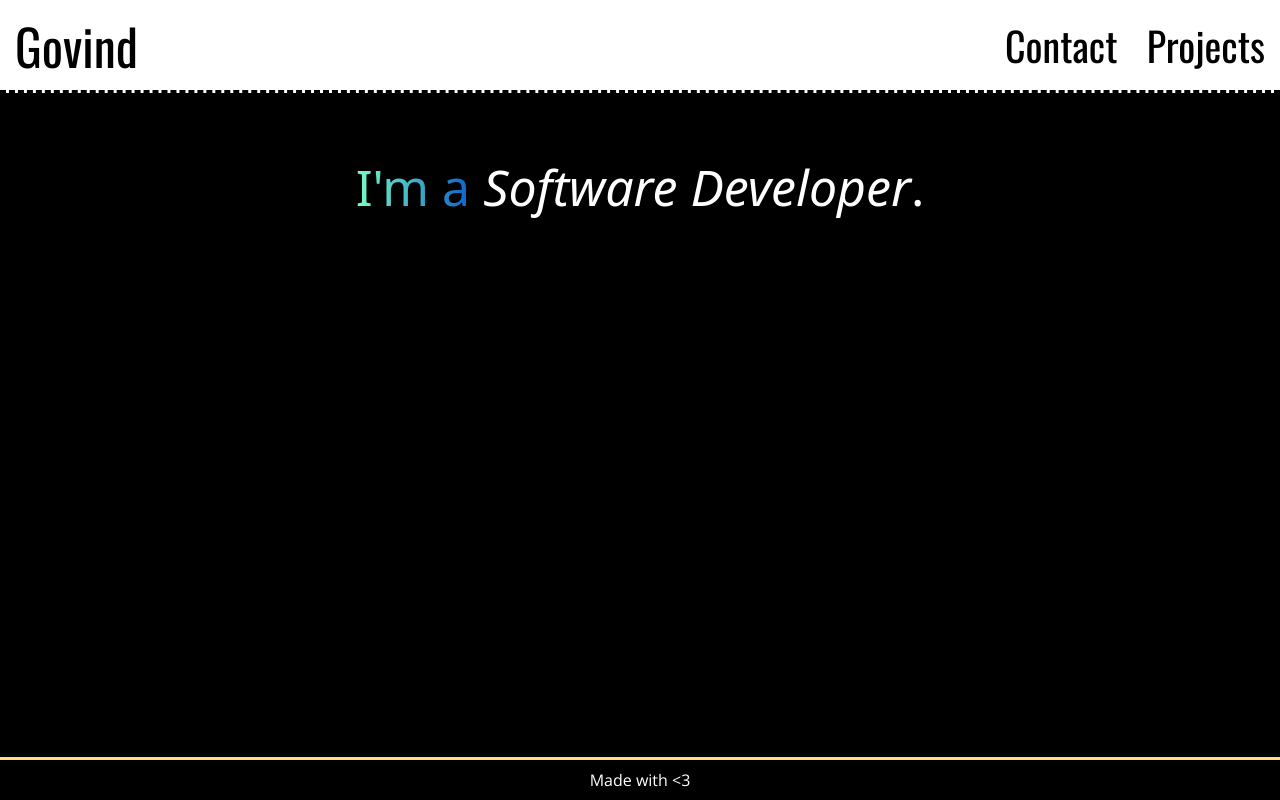
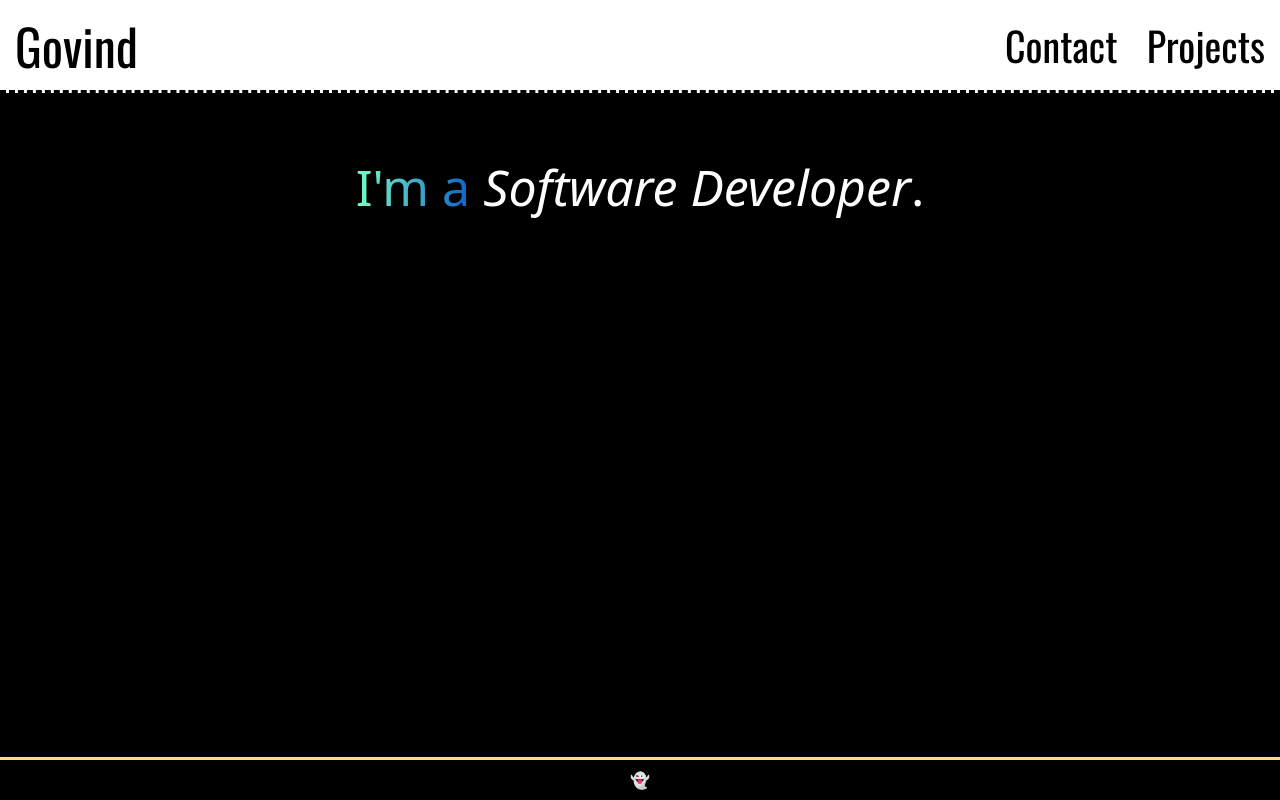
Before and after one commit to govtx86/govtx86.github.io, an Astro site: page / in a window 1280 px wide. Built offline with nearby package versions, Linux system fonts and the light colour scheme; Astro itself is replaced by a stand-in of ours.

Commit message:
Update Footer.astro

```diff
--- a/src/components/Footer.astro
+++ b/src/components/Footer.astro
@@ -3,7 +3,7 @@
 ---
 
 <div id="footer">
-    <span>Made with &lt;3</span>
+    <span>👻</span>
 </div>
 
 <style>
```
